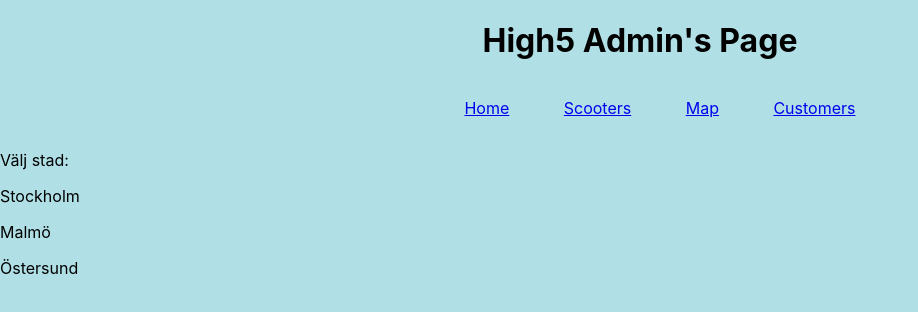
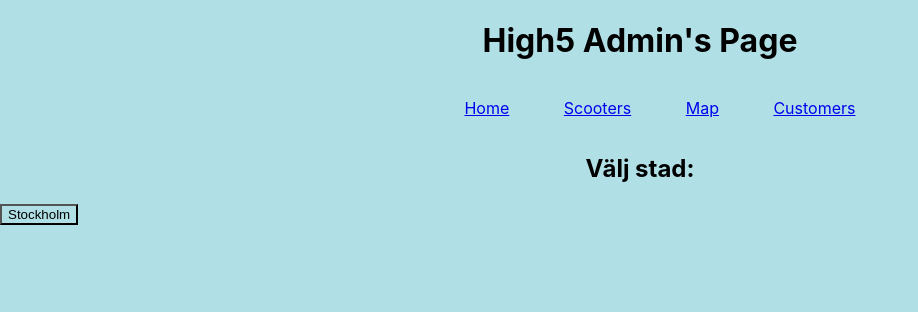
Before and after one commit to andreasthiberg/vteam-grupp5, a React (Create React App) app in the folder webapp_admin/: page /scooters in a window 1280 px wide. Shown: the top 312 px of the page, without its empty margins (0-918 px from the left). Built offline with nearby package versions, Linux system fonts and the light colour scheme.

Commit message:
Appende sthlm

```diff
--- a/webapp_admin/src/App.css
+++ b/webapp_admin/src/App.css
@@ -16,6 +16,10 @@
 .leaflet-container {
   width: 100%;
   height: 100vh;
+}
+
+h2 {
+  text-align: center;
 }
 
 /* .App-logo {
--- a/webapp_admin/src/App.js
+++ b/webapp_admin/src/App.js
@@ -4,7 +4,7 @@ import Header from './components/Header';
 import Home from './pages/Home';
 import Scooters from './pages/Scooters';
 import Customers from './pages/Customers';
-import MapPage from './pages/MapPage';
+
 
 function App() {
   return (
@@ -16,7 +16,6 @@ function App() {
         <Route path='/' element={<Home />} />
         <Route path='/scooters' element={<Scooters />} />
         <Route path='/customers' element={<Customers />}/>
-        <Route path='/map' element={<MapPage />}/>
       </Routes>
     </BrowserRouter>
   );
--- a/webapp_admin/src/pages/MapPage.js
+++ b/webapp_admin/src/pages/MapSto.js
@@ -2,11 +2,11 @@ import React from "react";
 import { Marker, Popup, TileLayer, MapContainer } from "react-leaflet";
 import "../App.css";
 
-export default function LeafletMap() {
+export default function MapSto() {
 
   return (
     <div>
-      <p>Ska ligga under scooters</p>
+      <h2>Stockholm</h2>
       <MapContainer center={[59.33, 18.055]} zoom={14}>
       <TileLayer
         url="https://{s}.tile.openstreetmap.org/{z}/{x}/{y}.png"
@@ -16,9 +16,5 @@ export default function LeafletMap() {
 
     </div>
 
-    // <div>
-    //   Map
-    // </div>
-
   );
 }
--- a/webapp_admin/src/pages/Scooters.js
+++ b/webapp_admin/src/pages/Scooters.js
@@ -1,14 +1,18 @@
+import LeafletMap from './MapSto';
+
+
+
 const Scooters = () => {
     return (
-        <div>
-          <div>
-            <p>Välj stad: </p>
-            <p>Stockholm </p>
-            <p>Malmö </p>
-            <p>Östersund </p>
-          </div>
-        </div>
-      );
+      <div>
+        <h2>Välj stad:</h2>
+        <a href='/stockholm' element={<LeafletMap />}>
+          <button>Stockholm</button>
+        </a>
+
+      </div>
+
+    );
 };
 
 export default Scooters;
```
